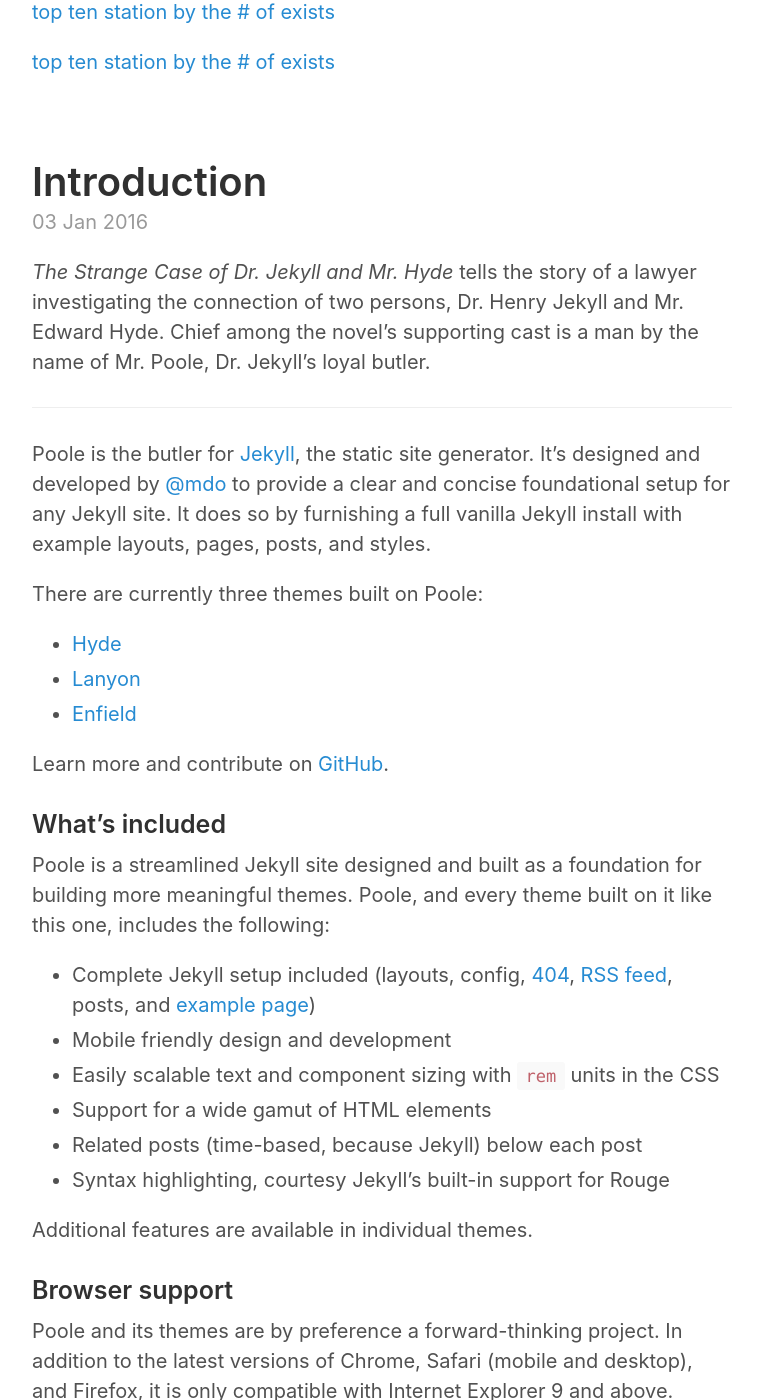
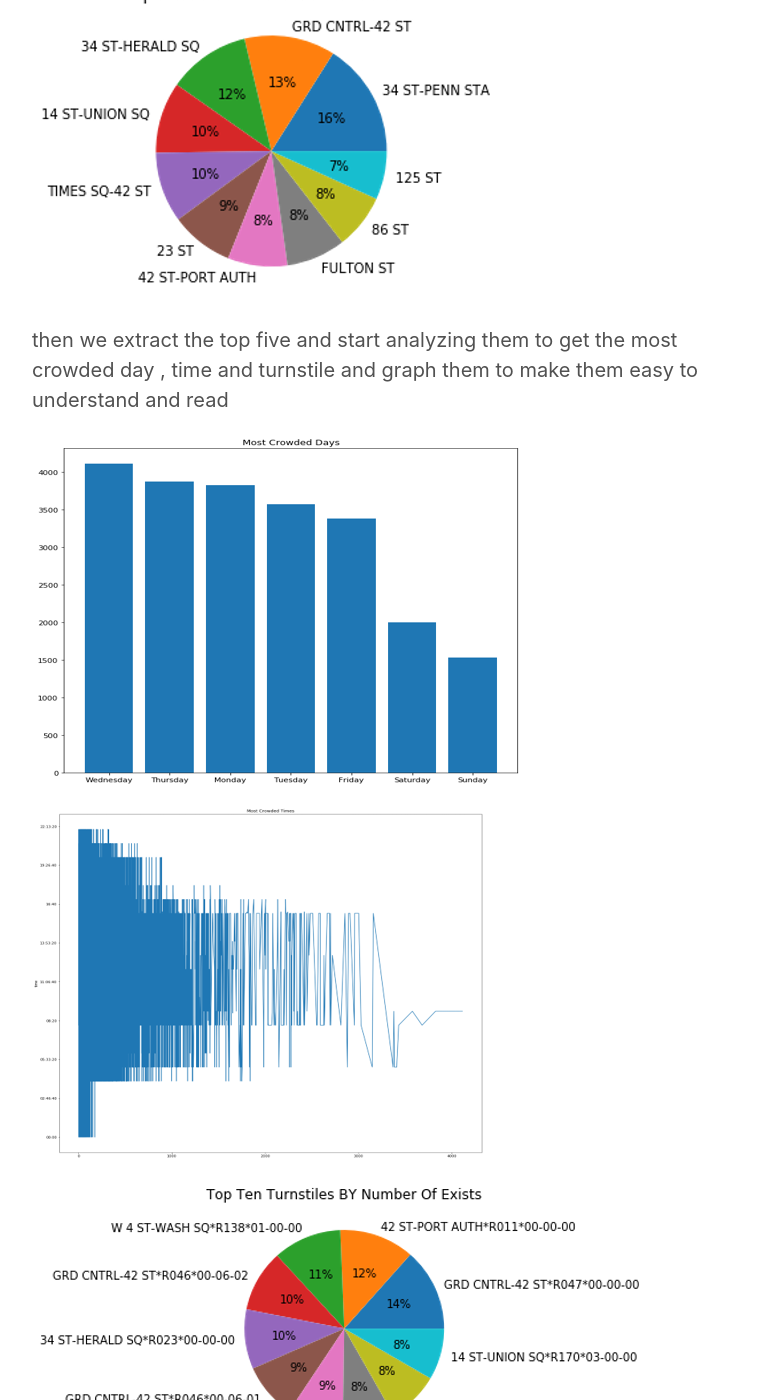
Before and after one commit to tarfahAlsabi/tarfahAlsabi.github.io, a Jekyll site: the page built from index.html, in a window 1280 px wide and 1400 px high, scrolled down 1432 px. Shown: the whole window, without its empty margins (258-1019 px from the left). Built offline with Jekyll 4.4.1, drawn with Linux system fonts in a browser that asks for light colours; the list of posts is cut into pages by our own code; some of the changed text lies outside the part shown.

Commit message:
update the project1 report

```diff
--- a/_posts/2016-01-03-introduction.md
+++ /dev/null
@@ -1,41 +0,0 @@
----
-layout: post
-title: Introduction
----
-
-*The Strange Case of Dr. Jekyll and Mr. Hyde* tells the story of a lawyer investigating the connection of two persons, Dr. Henry Jekyll and Mr. Edward Hyde. Chief among the novel's supporting cast is a man by the name of Mr. Poole, Dr. Jekyll's loyal butler.
-
------
-
-Poole is the butler for [Jekyll](http://jekyllrb.com), the static site generator. It's designed and developed by [@mdo](https://twitter.com/mdo) to provide a clear and concise foundational setup for any Jekyll site. It does so by furnishing a full vanilla Jekyll install with example layouts, pages, posts, and styles.
-
-There are currently three themes built on Poole:
-
-* [Hyde](http://hyde.getpoole.com)
-* [Lanyon](http://lanyon.getpoole.com)
-* [Enfield](http://enfield.getpoole.com)
-
-Learn more and contribute on [GitHub]({{ site.github.repo }}).
-
-### What's included
-
-Poole is a streamlined Jekyll site designed and built as a foundation for building more meaningful themes. Poole, and every theme built on it like this one, includes the following:
-
-* Complete Jekyll setup included (layouts, config, [404]({{ site.baseurl }}/404.html), [RSS feed]({{ site.baseurl }}/atom.xml), posts, and [example page]({{ site.baseurl }}/about))
-* Mobile friendly design and development
-* Easily scalable text and component sizing with `rem` units in the CSS
-* Support for a wide gamut of HTML elements
-* Related posts (time-based, because Jekyll) below each post
-* Syntax highlighting, courtesy Jekyll's built-in support for Rouge
-
-Additional features are available in individual themes.
-
-### Browser support
-
-Poole and its themes are by preference a forward-thinking project. In addition to the latest versions of Chrome, Safari (mobile and desktop), and Firefox, it is only compatible with Internet Explorer 9 and above.
-
-### Download
-
-These themes are developed on and hosted with GitHub. Head to the [GitHub repository]({{ site.github.repo }}) for downloads, bug reports, and features requests.
-
-Thanks!
--- a/_posts/2019-09-05-Testing-Local-Images.md
+++ b/_posts/2019-09-05-Testing-Local-Images.md
@@ -36,16 +36,26 @@ we start the analysis by cleaning the data by:
 
 # The Result
 
-[top ten station by the # of exists]({{ site.url }}/images/Top_Ten_Stations.png)
+after cleaning and analyzing the data we get these results for the top ten most crowded stations based on the number of exists
+
+![top ten station by the # of exists]({{ site.url }}/images/Top_Ten_Stations.png)
 
 
 
-[top ten turnstilles by the # of exists]({{ site.url }}/images/top_ten_turnstiles.png)
+then we extract the top five and start analyzing them to get the most  crowded day , time and turnstile and graph them to make them easy to understand and read
+
+![the crowded days in the weeks]({{ site.url }}/images/Crowded_days_in_the week.png)
+
+![the crowded time of the day]({{ site.url }}/images/Crowded_time_in_the_week.png)
+
+![top ten turnstilles by the # of exists]({{ site.url }}/images/top_ten_turnstiles.png)
 
 
 
-[top ten station by the # of exists]({{ site.url }}/images/Top_Ten_Stations.png)
+# Conclusion
 
+based on the results we had we recommend the street team to focus on:
 
-
-[top ten station by the # of exists]({{ site.url }}/images/Top_Ten_Stations.png)
+-  34-ST_PENN STA, GRD CNTRL, 34- ST HERALED, 14 ST_UNION, and TIMES SW-42 ST station.
+- avoid weekend and focus on Wednesday and Thursday.
+- be in the stations between 8:00 am  to 11:00 am.
```
Also changed, not shown: _posts/2016-01-01-whats-jekyll.md (deleted, +0 -10 lines), _posts/2016-01-02-example-content.md (deleted, +0 -169 lines).
